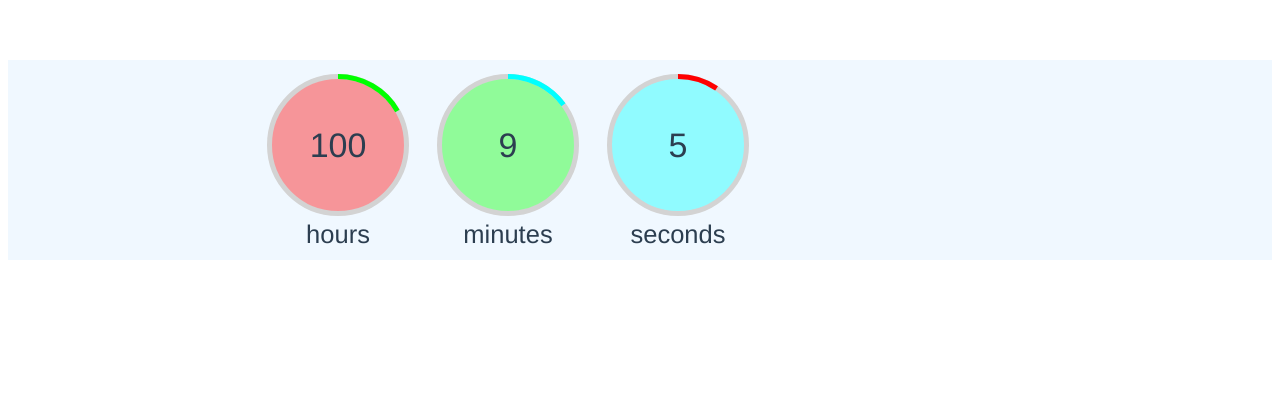
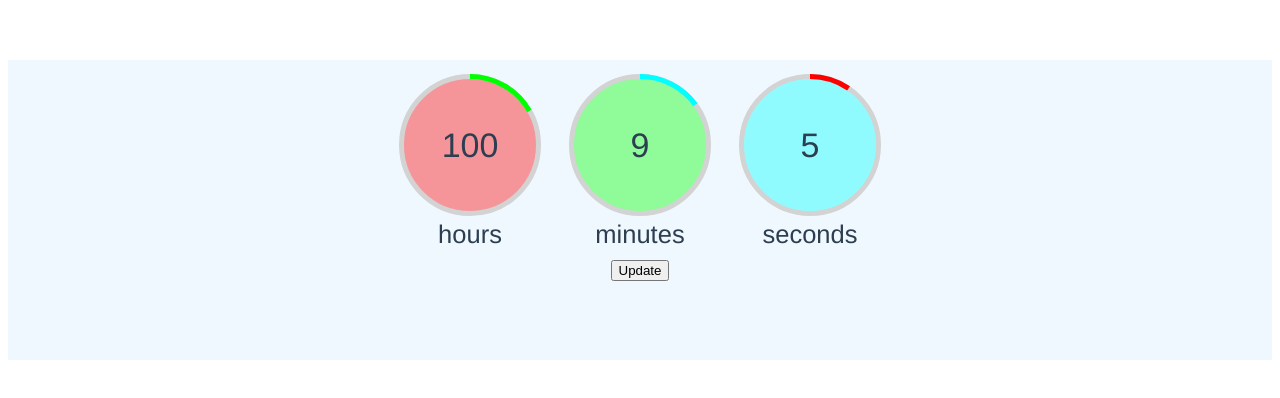
Before and after one commit to noorzaie/vue-circular-count-down-timer, a Vue app: page / in a window 1280 px wide. Shown: the top 398 px of the page. Built offline with nearby package versions, Linux system fonts and the light colour scheme; the HTML template or start-up script is replaced by a standard one.

Commit message:
Minor improvements.

```diff
--- a/src/App.vue
+++ b/src/App.vue
@@ -1,6 +1,5 @@
 <template>
     <div id="app">
-        <div style="width: 1000px;">
         <CircularCountDownTimer
             ref="countDown"
             :initial-value="360550"
@@ -10,7 +9,6 @@
             :hours-stroke-color="'#0f0'"
             :underneath-stroke-color="'lightgrey'"
             :seconds-fill-color="'#00ffff66'"
-                    :seconds-fill-opacity="1"
             :minutes-fill-color="'#00ff0066'"
             :hours-fill-color="'#ff000066'"
             :size="200"
@@ -26,7 +24,6 @@
             :notify-every="'minute'"
             @update="updated"
         ></CircularCountDownTimer>
-        </div>
         <button @click="updateTime">Update</button>
         <!--<CircularCountDownTimer
                 :initial-value="200"
@@ -49,18 +46,17 @@
         },
         data(){
             return {
-                pause: false,
                 some_variable: false
             }
         },
         mounted(){
             setTimeout(function(){
-                this.pause = true;
+                this.some_variable = true;
             }.bind(this), 30000);
         },
         methods: {
             updateTime(){
-                this.$refs.countDown.updateTime(10)
+                this.$refs.countDown.updateTime(-10)
             },
             finished: () => {
                 console.log('finished')
@@ -74,7 +70,8 @@
 
 <style>
     #app {
-        height: 200px;
+        width: 100%;
+        height: 300px;
         font-family: 'Avenir', Helvetica, Arial, sans-serif;
         -webkit-font-smoothing: antialiased;
         -moz-osx-font-smoothing: grayscale;
--- a/src/components/CircularCountDownTimer.vue
+++ b/src/components/CircularCountDownTimer.vue
@@ -325,7 +325,7 @@
             },
             updateTime(seconds){
                 if(this.value)
-                    this.value+=seconds
+                    this.value+=seconds;
                 if(this.value<0){
                     this.$emit('finish')
                 }
@@ -356,7 +356,7 @@
                         if(this.paused){
                             return;
                         }
-                        const delta = 1
+                        const delta = 1;
                         this.value -= delta;
                         if(this.value === 0){
                             this.$emit('finish');
```
Lines whose indentation alone changed are shown as unchanged.
